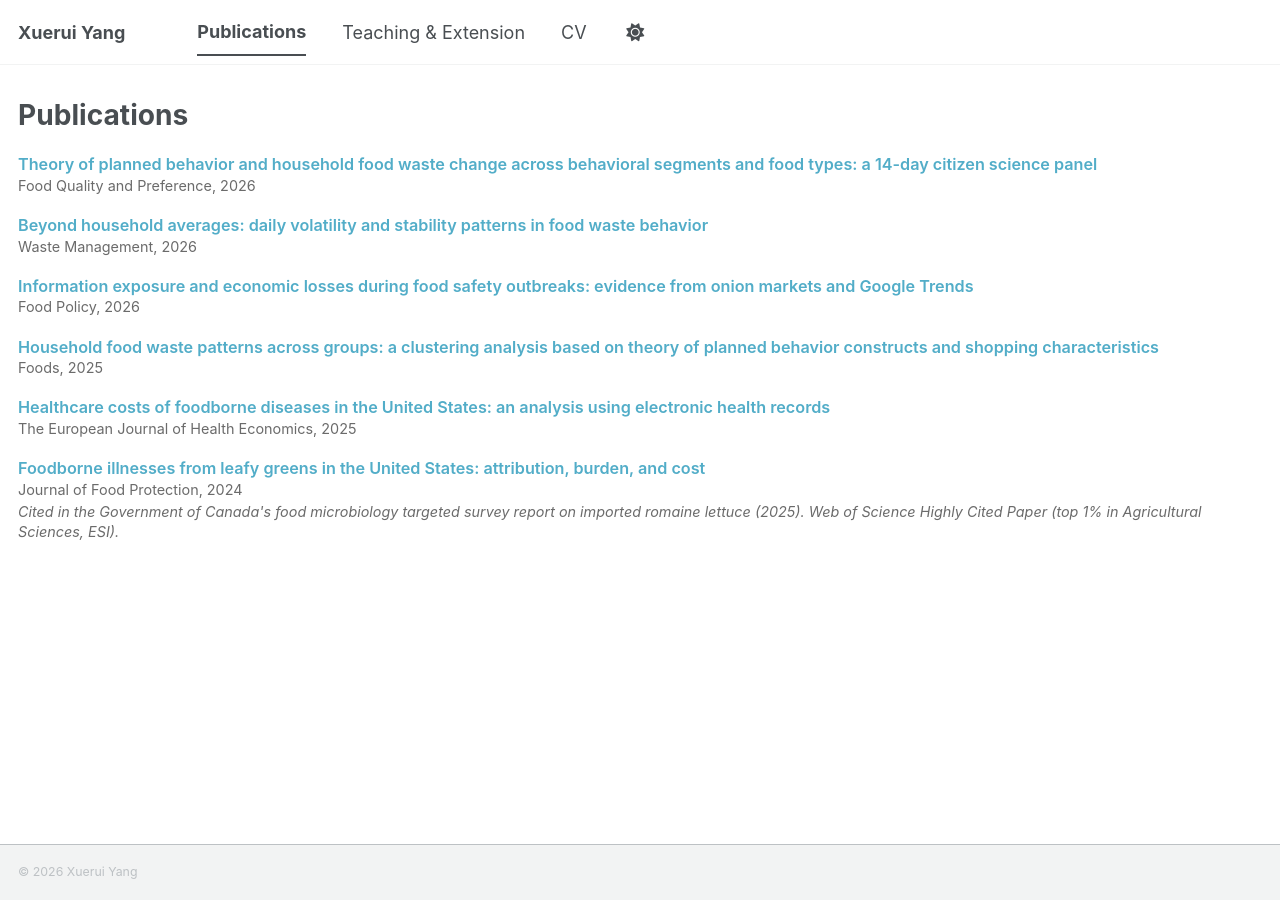
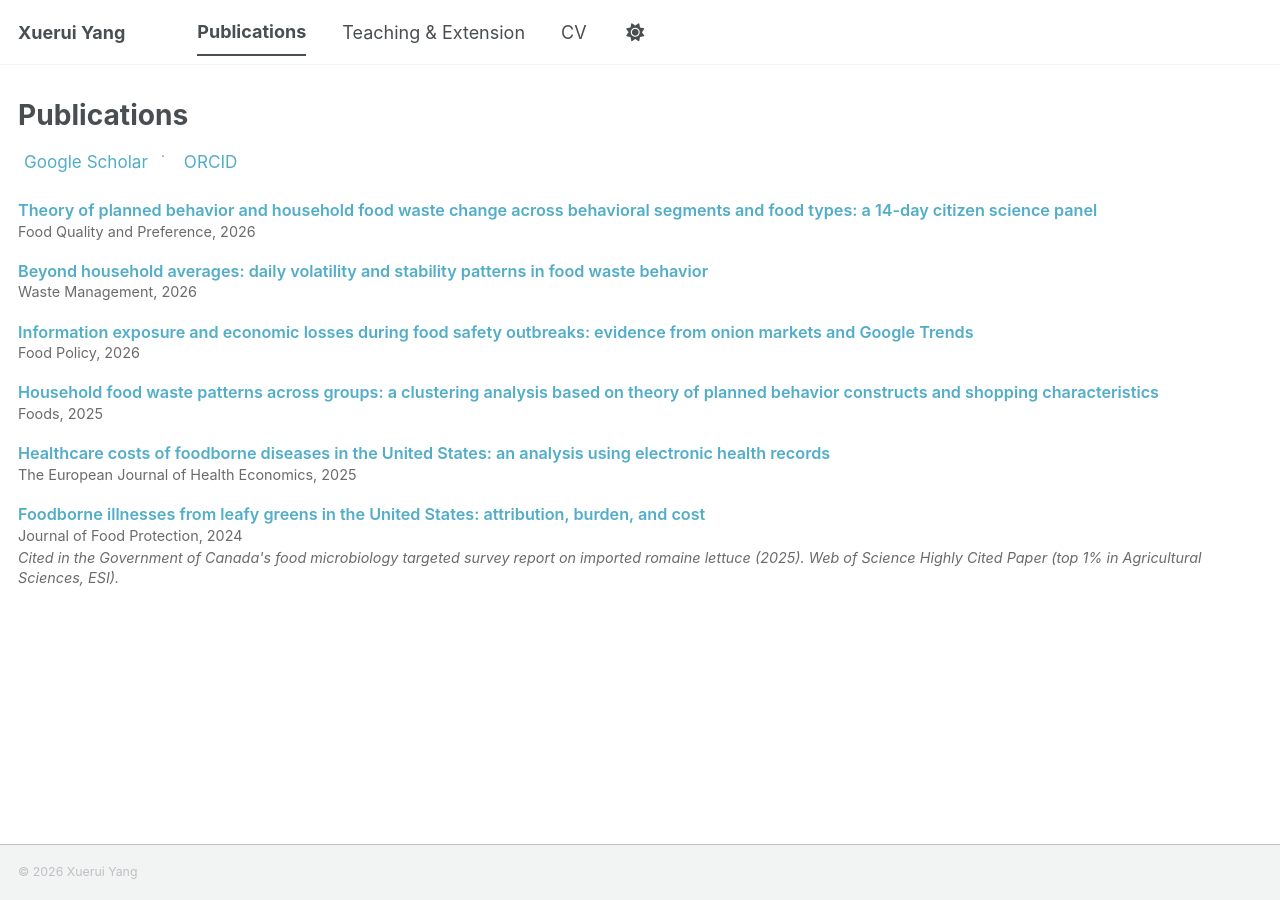
Before and after one commit to xueruiycool/xueruiycool.github.io, a Jekyll site: the page built from _pages/publications.html, in a window 1280 px wide. Built offline with Jekyll 4.4.1, drawn with Linux system fonts in a browser that asks for light colours; a style sheet for code colours, icons or effects is not loaded.

Commit message:
Update publications.html

```diff
--- a/_pages/publications.html
+++ b/_pages/publications.html
@@ -5,11 +5,15 @@ permalink: /publications/
 author_profile: false
 ---
 
+<link rel="stylesheet" href="https://cdn.jsdelivr.net/npm/academicons@1.9.4/css/academicons.min.css">
+
 <style>
 .pub-profiles{margin:0.2em 0 1.4em;font-size:0.95em;}
-.pub-profiles a{text-decoration:none;}
+.pub-profiles a{display:inline-flex;align-items:center;gap:0.35em;text-decoration:none;}
 .pub-profiles a:hover{text-decoration:underline;}
+.pub-profiles i{font-size:1.2em;line-height:1;}
 .pub-profiles .sep{color:#b0b0b0;margin:0 0.45em;}
+
 .pub-list{margin-top:1.2em;}
 .pub-entry{margin-bottom:1em;line-height:1.4;}
 .pub-entry .pub-title{font-size:0.9em;font-weight:600;}
@@ -20,16 +24,39 @@ author_profile: false
 </style>
 
 <p class="pub-profiles">
-  {% if author.googlescholar %}<a href="{{ author.googlescholar }}" target="_blank" rel="noopener">Google Scholar</a>{% endif %}
-  {% if author.orcid %}<span class="sep">·</span><a href="{{ author.orcid }}" target="_blank" rel="noopener">ORCID</a>{% endif %}
+  {% if site.author.googlescholar %}
+    <a href="{{ site.author.googlescholar }}" target="_blank" rel="noopener">
+      <i class="ai ai-google-scholar-square" aria-hidden="true"></i>
+      <span>Google Scholar</span>
+    </a>
+  {% endif %}
+
+  {% if site.author.googlescholar and site.author.orcid %}
+    <span class="sep">·</span>
+  {% endif %}
+
+  {% if site.author.orcid %}
+    <a href="{{ site.author.orcid }}" target="_blank" rel="noopener">
+      <i class="ai ai-orcid" aria-hidden="true"></i>
+      <span>ORCID</span>
+    </a>
+  {% endif %}
 </p>
 
 <div class="pub-list">
 {% for post in site.publications reversed %}
   <div class="pub-entry">
-    <div class="pub-title">{% if post.paperurl %}<a href="{{ post.paperurl }}" target="_blank" rel="noopener">{{ post.title }}</a>{% else %}{{ post.title }}{% endif %}</div>
+    <div class="pub-title">
+      {% if post.paperurl %}
+        <a href="{{ post.paperurl }}" target="_blank" rel="noopener">{{ post.title }}</a>
+      {% else %}
+        {{ post.title }}
+      {% endif %}
+    </div>
     <div class="pub-meta">{{ post.venue }}, {{ post.date | date: "%Y" }}</div>
-    {% if post.note %}<div class="pub-note">{{ post.note }}</div>{% endif %}
+    {% if post.note %}
+      <div class="pub-note">{{ post.note }}</div>
+    {% endif %}
   </div>
 {% endfor %}
 </div>
```
